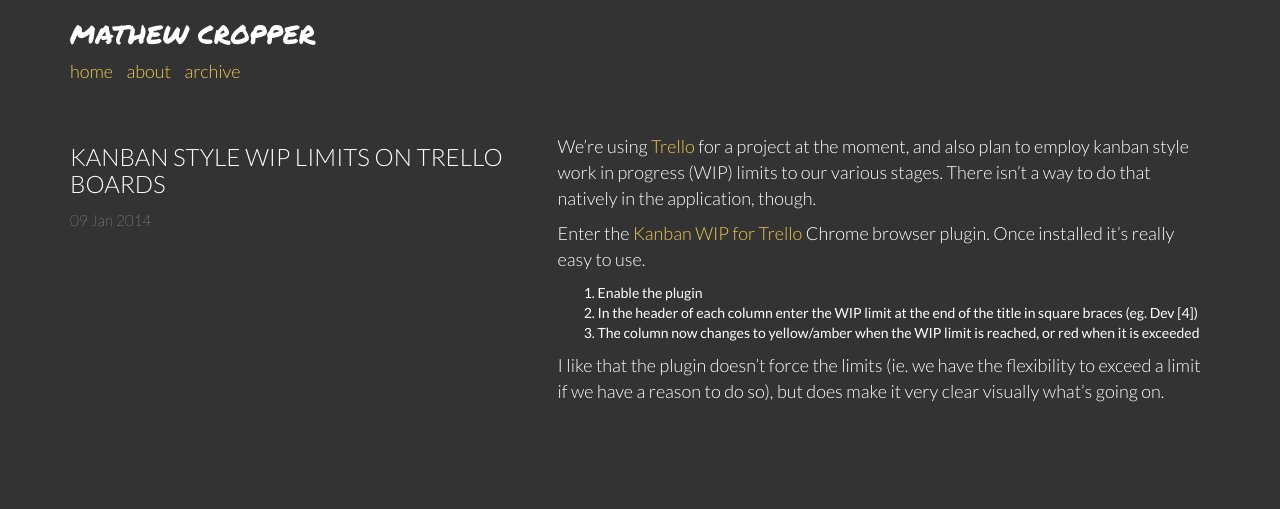
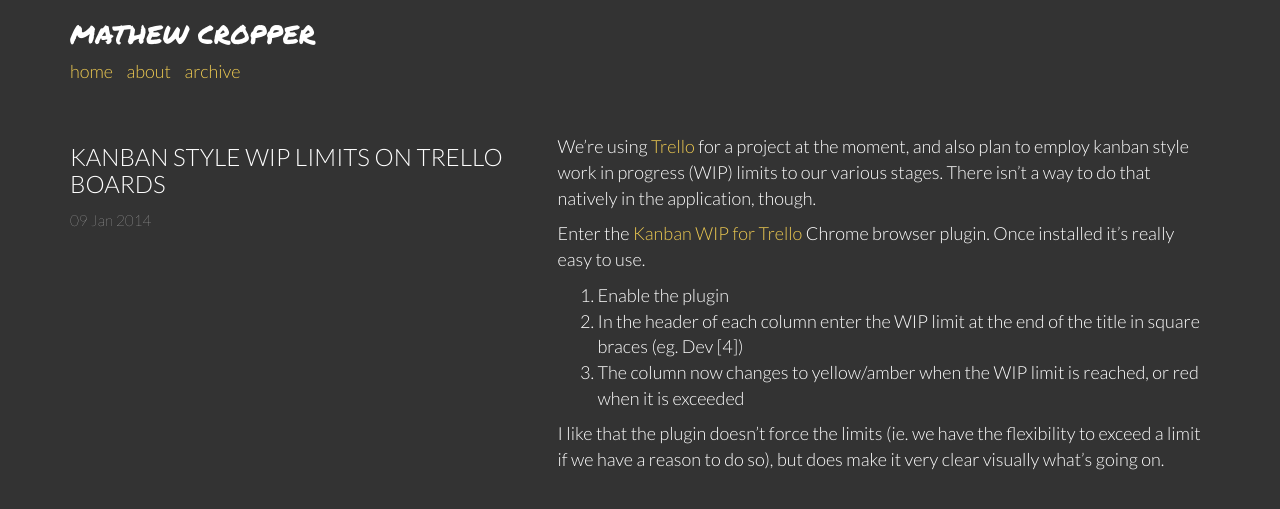
Before and after one commit to mathewcropper/mathewcropper.github.io, a Jekyll site: the page built from _posts/2014-01-09-kanban-style-wip-limits-on-trello-boards.md, in a window 1280 px wide. Shown: the top 509 px of the page. Built offline with Jekyll 4.4.1, drawn with Linux system fonts in a browser that asks for light colours; nearby versions of some CDN libraries; library files that are not in the unit come from our copies.

Commit message:
fix for ordered list size

```diff
--- a/css/mc.css
+++ b/css/mc.css
@@ -32,7 +32,7 @@ h4 a, h4 a:hover {
 	color: #FFFFFF;
 	text-decoration: none;
 }
-p, blockquote p, ul {
+p, blockquote p, ul, ol {
 	font-size: 18px;
 	line-height: 1.428;
 	font-weight: 300;
```
